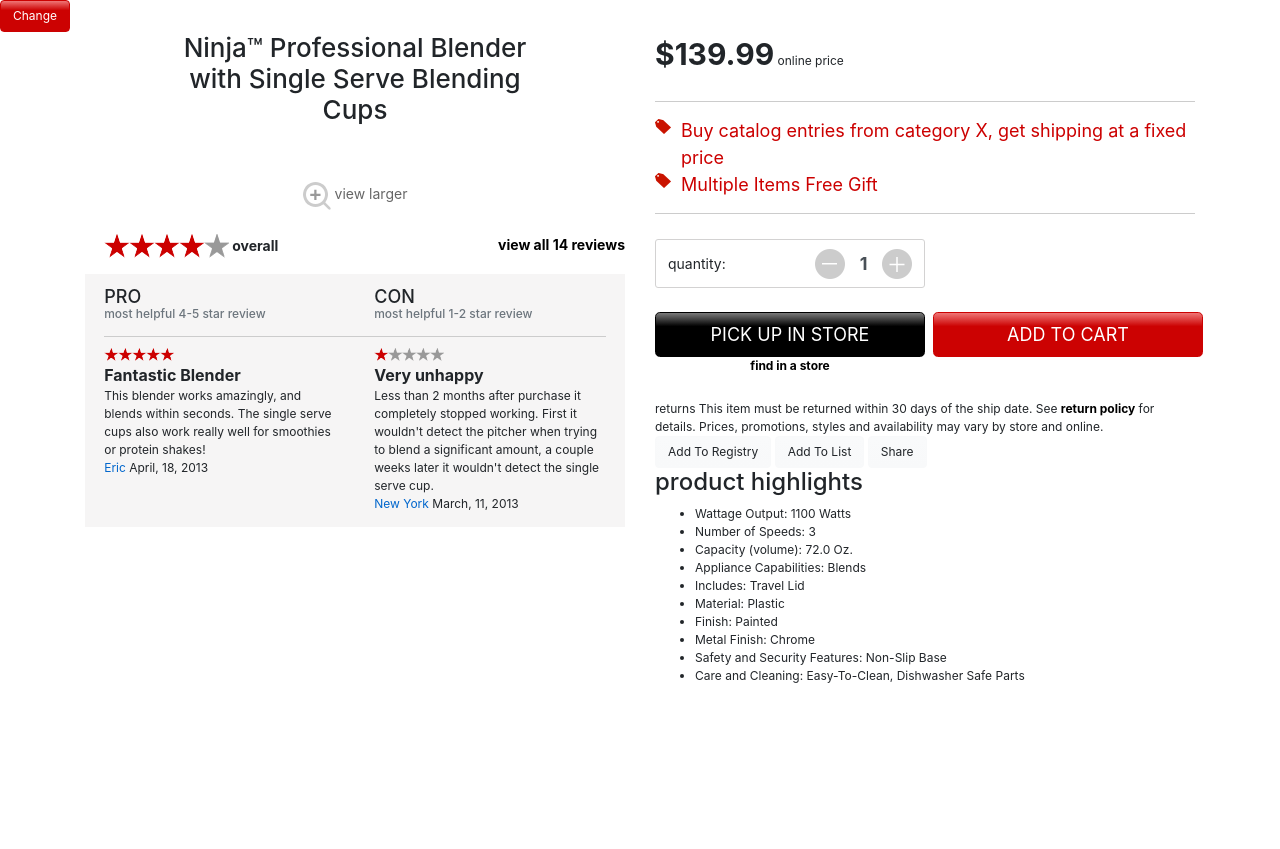
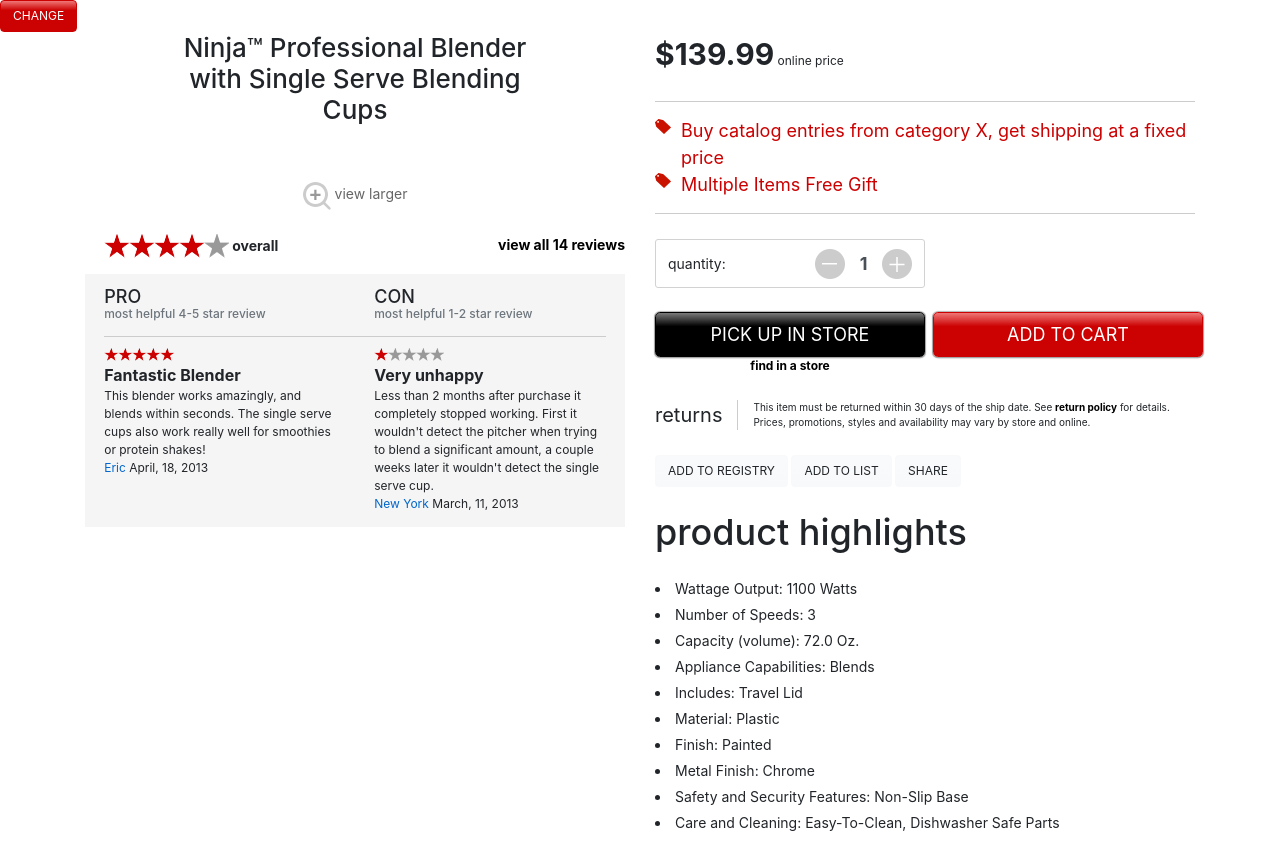
Before and after one commit to dustin-page/myRetailApp, a website built with webpack: page src/public/index.html in a window 1280 px wide. Before the commit the page ends 800 px from the top, so only its background shows below. Built offline with nearby package versions, Linux system fonts and the light colour scheme; some packages are replaced by stand-ins of ours; files whose address does not match are found by name; what angular-slick would draw is missing.

Commit message:
Code product highlights and order buttons

```diff
--- a/src/app/views/product-details/product-details.scss
+++ b/src/app/views/product-details/product-details.scss
@@ -44,12 +44,11 @@
     }
 }
 
-
 .carousel-item {
     // margin-left:10px;
     // margin-right:10px;
     padding: 3px;
-    border-radius:3px;
+    border-radius: 3px;
     border: 1px solid transparent;
 }
 
@@ -67,12 +66,12 @@
 
 .product-ratings-overall-text {
     padding-left: 3px;
-    font-size:14px;
+    font-size: 14px;
     font-weight: bold;
 }
 
 .view-all-reviews-link {
-    font-size:14px;
+    font-size: 14px;
     font-weight: bold;
 }
 
@@ -85,17 +84,15 @@
     .card {
         border: none;
         background-color: transparent;
-
         .card-body {
             padding: 1.2rem;
-            padding-top:0.8rem;
-            padding-bottom:0.9rem;
+            padding-top: 0.8rem;
+            padding-bottom: 0.9rem;
         }
-
         .card-title {
             font-size: 18px;
             text-transform: uppercase;
-            margin-bottom:0.3rem;
+            margin-bottom: 0.3rem;
         }
         .card-subtitle {
             font-size: 12px;
@@ -105,7 +102,7 @@
             padding-bottom: 0.4rem;
             padding-top: 0;
             border-bottom: 1px solid #cccccc;
-            margin-bottom:0.5rem;
+            margin-bottom: 0.5rem;
         }
         &.pro {
             .card-header {
@@ -132,34 +129,30 @@
                 padding-left: 1.2rem;
             }
         }
-
         .review-title {
             font-size: 16px;
             font-weight: bold;
         }
-
         .review-screen-name-link {
-            font-weight:normal;
+            font-weight: normal;
             color: #0066cc;
         }
-
-
     }
 }
 
 .product-price {
-    font-size:30px;
+    font-size: 30px;
     font-weight: bold;
 }
 
 .product-price-text {
-    font-size:12px;
+    font-size: 12px;
 }
 
 .product-promotions-container {
-    border-top:1px solid #ccc;
+    border-top: 1px solid #ccc;
     border-bottom: 1px solid #ccc;
-    padding:15px 0;
+    padding: 15px 0;
 }
 
 .product-promotions-image {
@@ -167,31 +160,27 @@
 }
 
 .product-promotions-text {
-    font-size:18px;
+    font-size: 18px;
     color: #cc0000;
 }
 
 .product-order-form-container {
-    padding:25px 0;
-
+    padding: 25px 0;
     label {
-        font-size:14px;
+        font-size: 14px;
     }
-
     .btn {
-        font-size:18px;
-        text-transform: uppercase;
-      }
+        font-size: 18px;
+    }
 }
 
-.input-quantity-container  {
-    border-radius:3px;
+.input-quantity-container {
+    border-radius: 3px;
     border: 1px solid #d3d2d2;
-    padding:3px 12px;
-    width:100%;
-    display:flex;
+    padding: 3px 12px;
+    width: 100%;
+    display: flex;
     justify-content: space-between;
-
     .btn-round {
         background: none;
         color: inherit;
@@ -201,28 +190,53 @@
         cursor: pointer;
         outline: inherit;
     }
-
     input#inputQuantity {
         font-weight: bold;
-        font-size:18px;
+        font-size: 18px;
         border: none;
         width: 30px;
-        padding:0;
+        padding: 0;
         text-align: center;
     }
-
-
-
 }
 
+.product-highlights-container {
+    .product-highlights-title {
+        font-size: 36px;
+    }
+    ul.product-highlights-list {
+        font-size: 14px;
+        list-style-position: inside;
+        padding-left: 0;
+        li {
+            margin-bottom: 5px;
+        }
+    }
+}
 
+//Below CSS needs to be refactored into the above code
 
+.returns-title {
+    font-size: 20px;
+    display: inline-block;
+}
+
+.returns-divider {
+    border-right: 1px solid #ccc;
+    padding-right: 15px;
+    margin-right: 15px;
+}
+
+.returns-description {
+    font-size: 10px;
+    display: inline-block;
+}
 
 .carousel-nav {
     width: 203px;
 }
 
- .product-carousel-main-image {
+.product-carousel-main-image {
     width: 400px;
 }
 
--- a/src/app/views/product-details/product-details.template.html
+++ b/src/app/views/product-details/product-details.template.html
@@ -163,36 +163,36 @@
                         <div class="col"></div>
                         <div class="w-100"></div>
                         <div class="col text-center">
-                            <button ng-if="pd.isAvailableInStore(pd.product.purchasingChannelCode)" type="button" class="btn btn-secondary btn-block btn-lg">Pick Up In Store</button>
+                            <button ng-if="pd.isAvailableInStore(pd.product.purchasingChannelCode)" type="button" class="btn btn-secondary btn-block btn-lg btn-shadow">Pick Up In Store</button>
                             <a class="btn-find-in-store" href="#">find in a store</a>
                         </div>
                         <div class="col">
-                            <button ng-if="pd.isAvailableOnline(pd.product.purchasingChannelCode)" type="button" class="btn btn-primary btn-block btn-lg ml-2">Add To Cart</button>
+                            <button ng-if="pd.isAvailableOnline(pd.product.purchasingChannelCode)" type="button" class="btn btn-primary btn-block btn-lg ml-2 btn-shadow">Add To Cart</button>
                         </div>
                     </div>
                 </form>
             </div>
-            <div class="product-returns-container">
-                <div class="row">
-                    <div class="col">
-                        <span class="returns-title">returns</span>
-                        <span class="returns-divider"></span>
-                        <span class="returns-descripton">
+            <div class="product-returns-container mb-4">
+                <div class="row no-gutters">
+                    <div class="col-auto">
+                        <span class="returns-title returns-divider">returns</span>
+
+
+                    </div>
+                    <div class="col"><span class="returns-description">
                             This item must be returned within 30 days of the ship date. See
                             <a href="#">return policy</a> for details. Prices, promotions, styles and availability may vary by store
                             and online.
-                        </span>
-
-                    </div>
+                        </span></div>
                 </div>
             </div>
-            <div class="additional-option-buttons">
+            <div class="additional-option-buttons mb-4">
                 <button type="button" class="btn btn-light">Add To Registry</button>
                 <button type="button" class="btn btn-light">Add To List</button>
                 <button type="button" class="btn btn-light">Share</button>
             </div>
             <div class="product-highlights-container">
-                <h2>product highlights</h2>
+                <h2 class="product-highlights-title mb-4">product highlights</h2>
                 <ul class="product-highlights-list">
                     <!-- <li ng-repeat="feature in pd.product.ItemDescription[0].features" ng-bind-html="feature"></li> -->
                     <li ng-repeat="feature in pd.product.ItemDescription[0].features">{{ feature | stripHtmlFromText}}</li>
--- a/src/scss/app-styles.scss
+++ b/src/scss/app-styles.scss
@@ -1,14 +1,13 @@
 @import 'app-colors';
 @import 'app-variables';
 @import '../../node_modules/bootstrap/scss/bootstrap';
-
 body {
-  font: $theme-font;
-  // background-color: $themeColor-Light;
+    font: $theme-font; // background-color: $themeColor-Light;
     background-color: #fff;
 }
 
-h1, h2 {
+h1,
+h2 {
     // color: $themeColor-Dark;
 }
 
@@ -16,26 +15,38 @@
     font-weight: bold;
 }
 
+.btn {
+    text-transform: uppercase;
+}
+
+.btn-light {
+    background-color: #f3f3f3;
+}
+
 .btn.btn-primary {
-  background: rgba(239,118,118,1);
-background: -moz-linear-gradient(top, rgba(239,118,118,1) 0%, rgba(204,2,2,1) 31%, rgba(204,2,2,1) 100%);
-background: -webkit-gradient(left top, left bottom, color-stop(0%, rgba(239,118,118,1)), color-stop(31%, rgba(204,2,2,1)), color-stop(100%, rgba(204,2,2,1)));
-background: -webkit-linear-gradient(top, rgba(239,118,118,1) 0%, rgba(204,2,2,1) 31%, rgba(204,2,2,1) 100%);
-background: -o-linear-gradient(top, rgba(239,118,118,1) 0%, rgba(204,2,2,1) 31%, rgba(204,2,2,1) 100%);
-background: -ms-linear-gradient(top, rgba(239,118,118,1) 0%, rgba(204,2,2,1) 31%, rgba(204,2,2,1) 100%);
-background: linear-gradient(to bottom, rgba(239,118,118,1) 0%, rgba(204,2,2,1) 31%, rgba(204,2,2,1) 100%);
-filter: progid:DXImageTransform.Microsoft.gradient( startColorstr='#ef7676', endColorstr='#cc0202', GradientType=0 );
+    background: rgba(239, 118, 118, 1);
+    background: -moz-linear-gradient(top, rgba(239, 118, 118, 1) 0%, rgba(204, 2, 2, 1) 31%, rgba(204, 2, 2, 1) 100%);
+    background: -webkit-gradient(left top, left bottom, color-stop(0%, rgba(239, 118, 118, 1)), color-stop(31%, rgba(204, 2, 2, 1)), color-stop(100%, rgba(204, 2, 2, 1)));
+    background: -webkit-linear-gradient(top, rgba(239, 118, 118, 1) 0%, rgba(204, 2, 2, 1) 31%, rgba(204, 2, 2, 1) 100%);
+    background: -o-linear-gradient(top, rgba(239, 118, 118, 1) 0%, rgba(204, 2, 2, 1) 31%, rgba(204, 2, 2, 1) 100%);
+    background: -ms-linear-gradient(top, rgba(239, 118, 118, 1) 0%, rgba(204, 2, 2, 1) 31%, rgba(204, 2, 2, 1) 100%);
+    background: linear-gradient(to bottom, rgba(239, 118, 118, 1) 0%, rgba(204, 2, 2, 1) 31%, rgba(204, 2, 2, 1) 100%);
+    filter: progid:DXImageTransform.Microsoft.gradient( startColorstr='#ef7676', endColorstr='#cc0202', GradientType=0);
 }
 
 .btn.btn-secondary {
-  background: rgba(122,122,122,1);
-  background: -moz-linear-gradient(top, rgba(122,122,122,1) 0%, rgba(0,0,0,1) 31%, rgba(0,0,0,1) 100%);
-  background: -webkit-gradient(left top, left bottom, color-stop(0%, rgba(122,122,122,1)), color-stop(31%, rgba(0,0,0,1)), color-stop(100%, rgba(0,0,0,1)));
-  background: -webkit-linear-gradient(top, rgba(122,122,122,1) 0%, rgba(0,0,0,1) 31%, rgba(0,0,0,1) 100%);
-  background: -o-linear-gradient(top, rgba(122,122,122,1) 0%, rgba(0,0,0,1) 31%, rgba(0,0,0,1) 100%);
-  background: -ms-linear-gradient(top, rgba(122,122,122,1) 0%, rgba(0,0,0,1) 31%, rgba(0,0,0,1) 100%);
-  background: linear-gradient(to bottom, rgba(122,122,122,1) 0%, rgba(0,0,0,1) 31%, rgba(0,0,0,1) 100%);
-  filter: progid:DXImageTransform.Microsoft.gradient( startColorstr='#7a7a7a', endColorstr='#000000', GradientType=0 );
+    background: rgba(122, 122, 122, 1);
+    background: -moz-linear-gradient(top, rgba(122, 122, 122, 1) 0%, rgba(0, 0, 0, 1) 31%, rgba(0, 0, 0, 1) 100%);
+    background: -webkit-gradient(left top, left bottom, color-stop(0%, rgba(122, 122, 122, 1)), color-stop(31%, rgba(0, 0, 0, 1)), color-stop(100%, rgba(0, 0, 0, 1)));
+    background: -webkit-linear-gradient(top, rgba(122, 122, 122, 1) 0%, rgba(0, 0, 0, 1) 31%, rgba(0, 0, 0, 1) 100%);
+    background: -o-linear-gradient(top, rgba(122, 122, 122, 1) 0%, rgba(0, 0, 0, 1) 31%, rgba(0, 0, 0, 1) 100%);
+    background: -ms-linear-gradient(top, rgba(122, 122, 122, 1) 0%, rgba(0, 0, 0, 1) 31%, rgba(0, 0, 0, 1) 100%);
+    background: linear-gradient(to bottom, rgba(122, 122, 122, 1) 0%, rgba(0, 0, 0, 1) 31%, rgba(0, 0, 0, 1) 100%);
+    filter: progid:DXImageTransform.Microsoft.gradient( startColorstr='#7a7a7a', endColorstr='#000000', GradientType=0);
+}
+
+.btn-shadow {
+  box-shadow: 0 0.2px 1px 1px #9f9f9f;
 }
 
 main {
```
Lines whose indentation alone changed are shown as unchanged.
